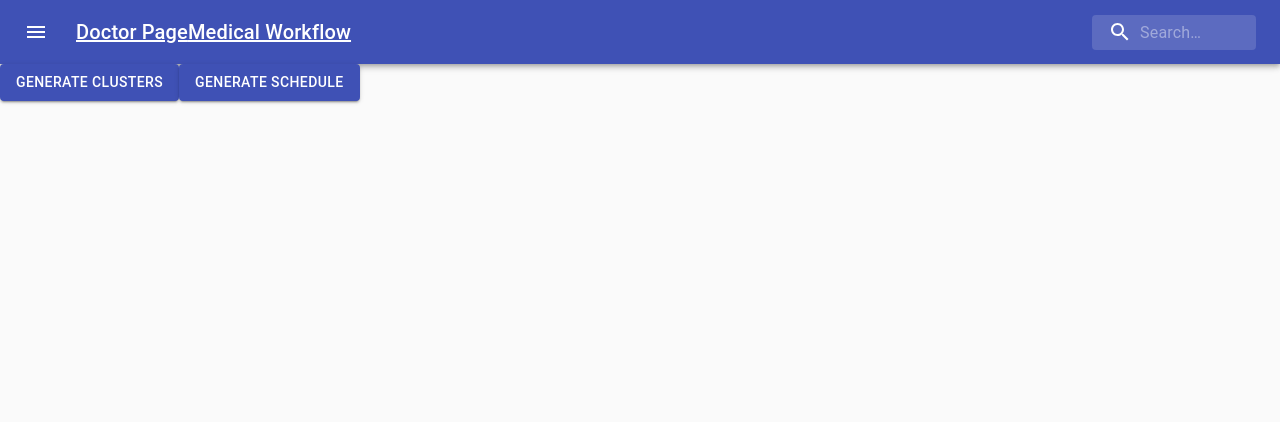
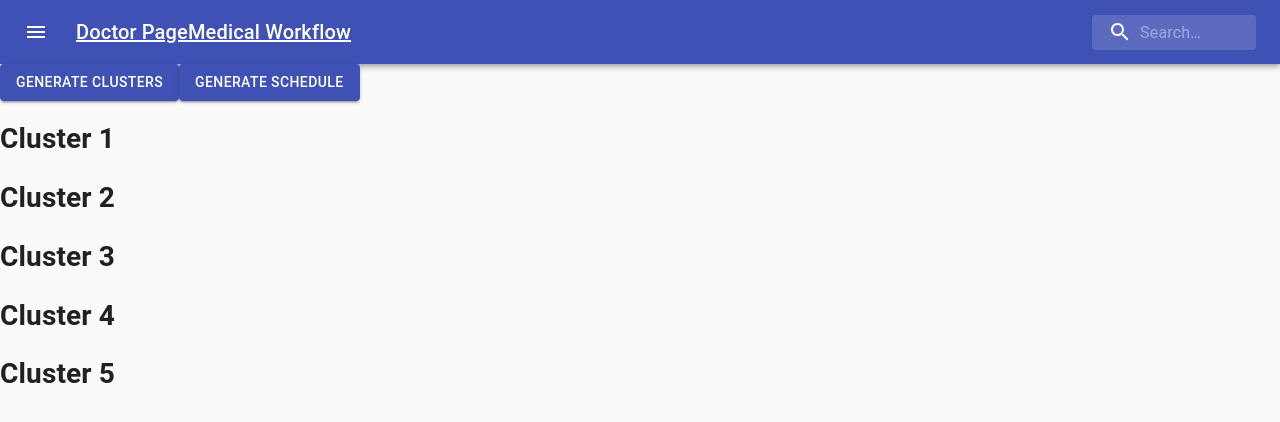
Before and after one commit to ishan-vyas/Medical_Workflow, a React (Create React App) app in the folder client/: page /DoctorPage in a window 1280 px wide. Shown: the top 422 px of the page. Built offline with nearby package versions, Linux system fonts and the light colour scheme; no server answers.

Commit message:
transferring data

```diff
--- a/client/src/components/Doctor/DoctorPage.js
+++ b/client/src/components/Doctor/DoctorPage.js
@@ -8,42 +8,74 @@ import Button from '@material-ui/core/Button'
 
 // To be changes for getting data from cluster
 function DoctorPage () {
-  const [patientConditions, setPatientConditions] = useState({});
+  const [patientData, setPatientData] = useState({});
   const parameters = useParams();
 
   useEffect(() => {
     Axios.get("http://localhost:3001/api/get/conditions").then((response) => {
-      console.log(response.data);
-      setPatientConditions(response.data);
+      // console.log(response.data);
+      setPatientData(response.data);
     });
   }, []);
 
-  function generateArray(){
+  const getClusters = () => {
+    let clusterIndex = {};
+    for(var i = 0; i < patientData.clusters.length; i++){
+      clusterIndex[i] = patientData.clusters[i].clusterInd;
+    }
+    console.log(clusterIndex);
 
-    let indexMap = {};
-    for (let j = 0; j < patientConditions.length; j++){
-      indexMap[j] = patientConditions[j]['patient_id'];
+    let patientIndex = [ [], [], [], [], []];
+    for(var j = 0; j < patientData.clusters.length; j++){
+      // console.log("j : ", j);
+      // console.log("len : ",clusterIndex[j].length);
+      for(var k = 0; k < clusterIndex[j].length; k++){
+        // console.log("RUNN",patientData.indexMap[clusterIndex[j][k]]);
+        patientIndex[j][k] = patientData.indexMap[clusterIndex[j][k]];
+        // console.log(patientIndex[j][k]);
+      }
     }
-    // console.log(indexMap);
+    console.log(patientIndex);
 
-    let vectors = [];
-    for (let i = 0 ; i < patientConditions.length ; i++) {
-      vectors[i] = [ patientConditions[i]['last_visit'], patientConditions[i]['diseases'], patientConditions[i]['health_issues'], patientConditions[i]['medication_prescribed'], patientConditions[i]['labtest_results'], patientConditions[i]['mr_ct_indication'], patientConditions[i]['followup_visit'],];
+    let patientInfo = [[],[],[],[],[]];
+    for(var h = 0; h < patientIndex.length; h++){
+      //console.log(patientInfo[h]);
+      for(var n = 0; n < patientIndex[h].length; n++){
+        let info = { id: patientIndex[h][n] };
+        Axios.get("http://localhost:3001/api/get/info", {params: info}).then((response) => {
+          console.log(response.data[0]);
+          //patientInfo[h].append(response.data[0]);
+        });
+      }
     }
-    // console.log(vectors);
 
-    Axios.get("http://localhost:3001/information", { params: {arrayV: vectors} }).then((response) => {
-      console.log(response);
-    });
-  }
+    // console.log(clusterIndex);
+    // console.log(patientIndex);
+    // console.log(patientInfo);
+  };
 
   return (
   <div>
       <CssBaseline />
       <NavBar />
       <div>
-        <Button variant="contained" color="primary" onClick={generateArray}>Generate Clusters</Button>
+        <Button variant="contained" color="primary" onClick={getClusters}>Generate Clusters</Button>
         <Button variant="contained" color="primary">Generate Schedule</Button>
+        <div>
+          <h1>Cluster 1</h1>
+        </div>
+        <div>
+          <h1>Cluster 2</h1>
+        </div>
+        <div>
+          <h1>Cluster 3</h1>
+        </div>
+        <div>
+          <h1>Cluster 4</h1>
+        </div>
+        <div>
+          <h1>Cluster 5</h1>
+        </div>
       </div>
       <div>
 
```
